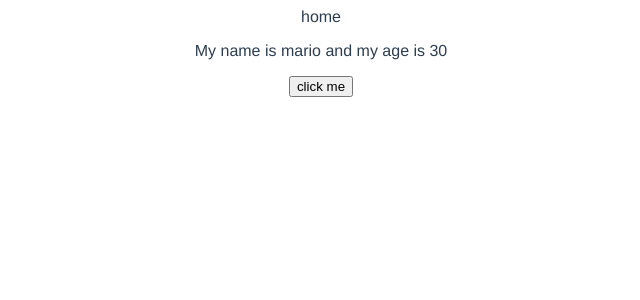
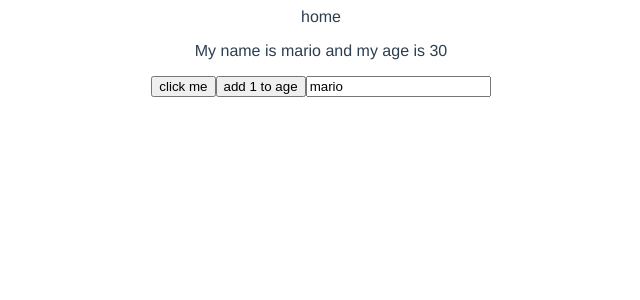
Before and after one commit to lollylegs/dojo-blog, a Vue app: page / in a window 1280 px wide. Shown: the top 300 px of the page, without its empty margins (319-959 px from the left). Built offline with nearby package versions, Linux system fonts and the light colour scheme.

Commit message:
second commit Refs

```diff
--- a/src/views/Home.vue
+++ b/src/views/Home.vue
@@ -3,6 +3,8 @@
       home
       <p ref="p">My name is {{ name }} and my age is {{ age }}</p>
       <button @click="handleClick">click me</button>
+      <button @click="age++">add 1 to age</button>
+      <input type="text" v-model="name">
   </div>
 </template>
 
@@ -12,18 +14,16 @@
 export default {
   name: 'Home',
   setup() {
-    console.log(this)
 
     const p = ref(null)
 
-    let name = 'mario'
-    let age = 30
+    const name = ref('mario')
+    const age = ref(30)
 
 
     const handleClick = () => {
-      console.log(p, p.value)
-      p.value.classList.add('test')
-      p.value.textContent = 'hello, Ninjas'
+      name.value = 'luigi'
+      age.value = 35
     }
 
     return { name, age, handleClick, p }
```
